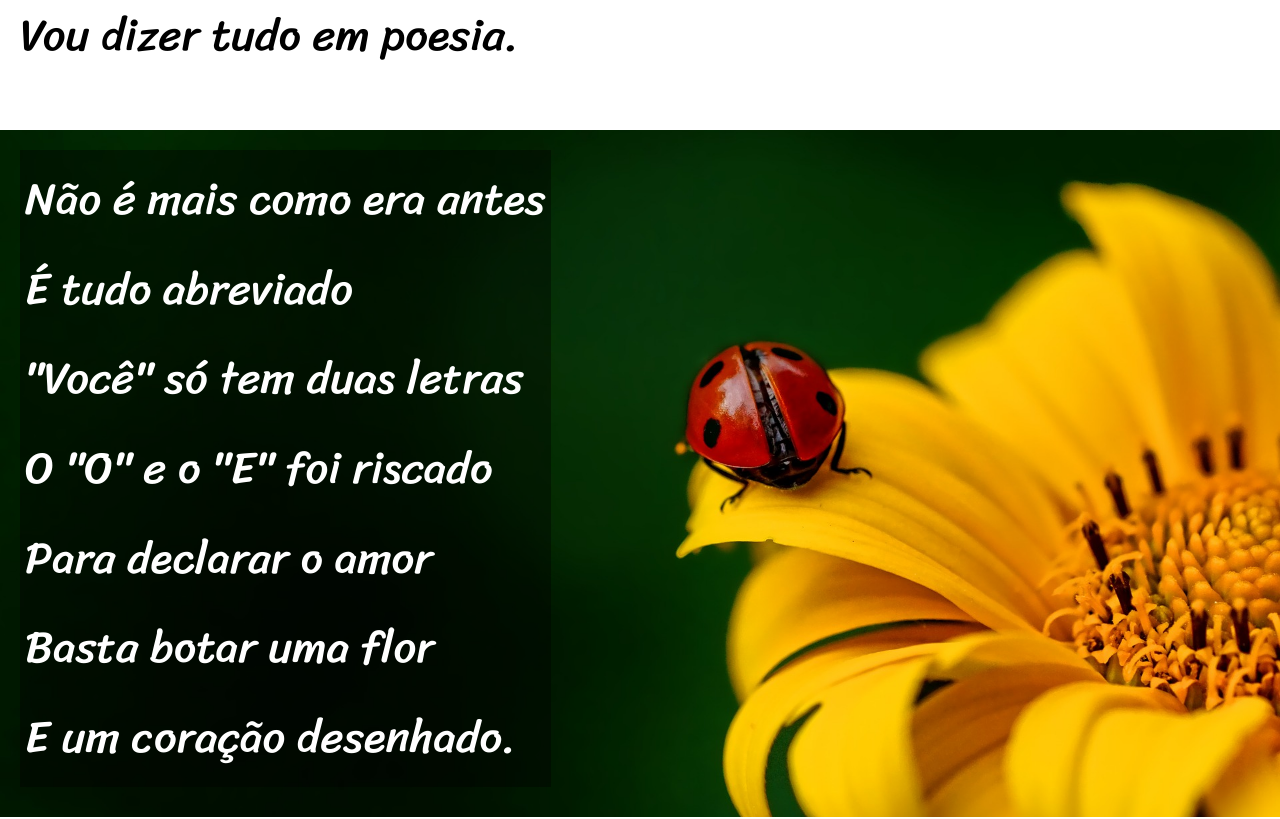
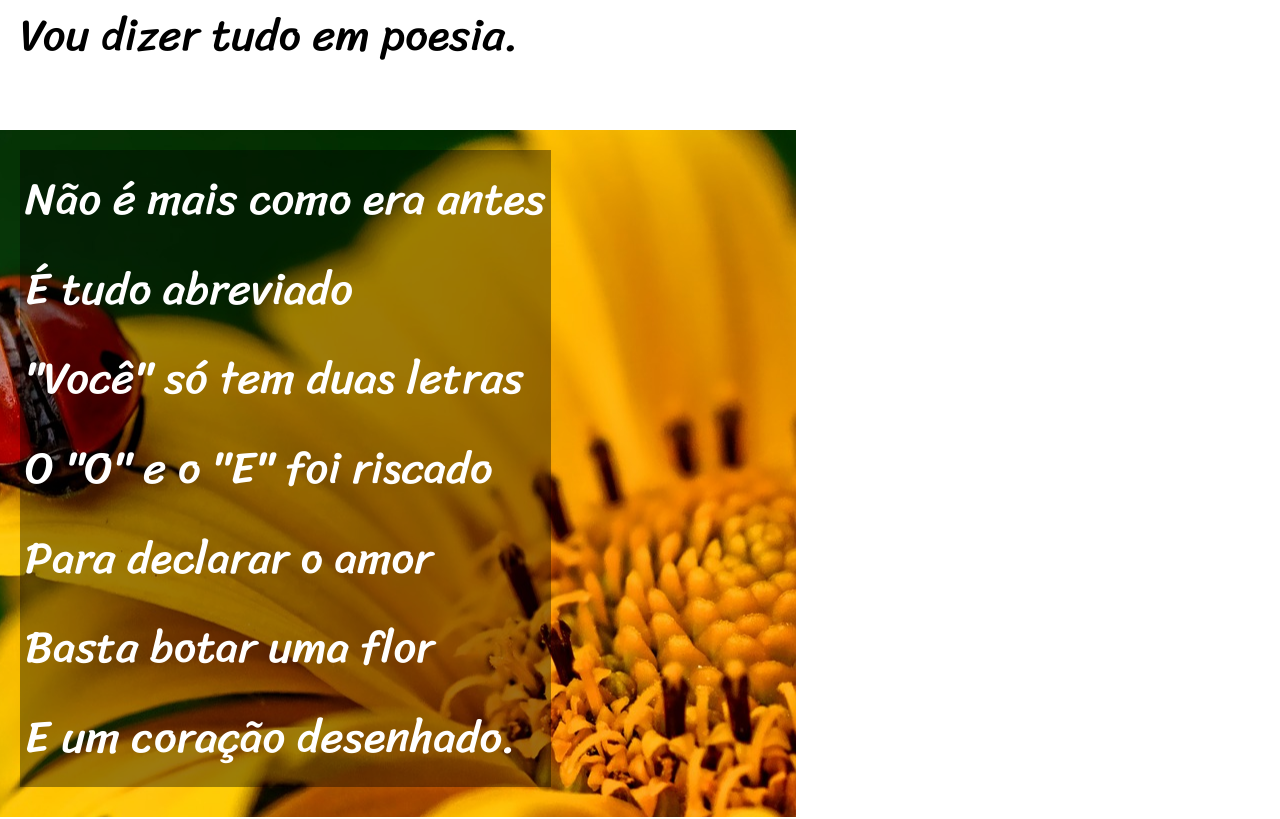
Before and after one commit to cinthiarachel/projeto-cordel, a plain HTML site: page index.html in a window 1280 px wide. Shown: the part 860-1679 px from the top of the page. Drawn offline with Linux system fonts and the light colour scheme.

Commit message:
ajustes css

```diff
--- a/style.css
+++ b/style.css
@@ -69,7 +69,8 @@ p{
     background-position: right center;
     background-repeat: no-repeat;
     background-attachment: fixed;
-    background-size: cover;
+    background-size: auto;
+    max-width: 97vh;
     padding-top: 20px;
     padding-bottom: 30px;
     padding-left: 20px;
```
